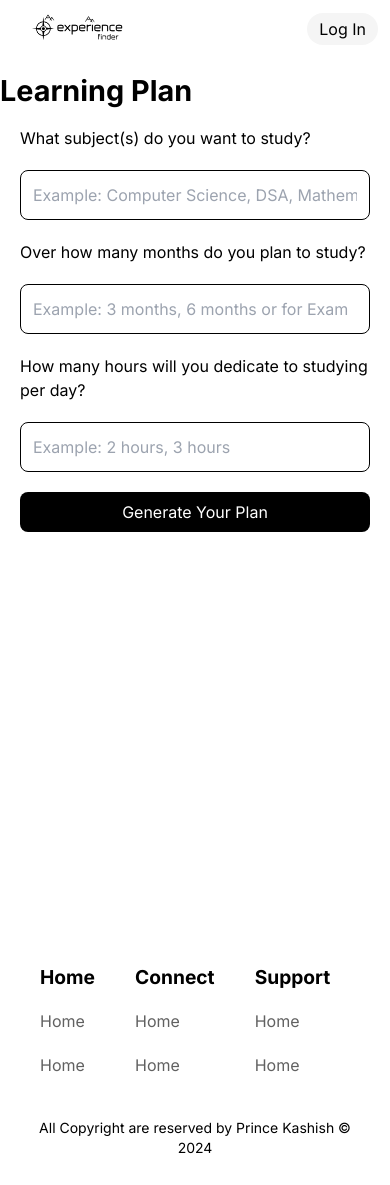
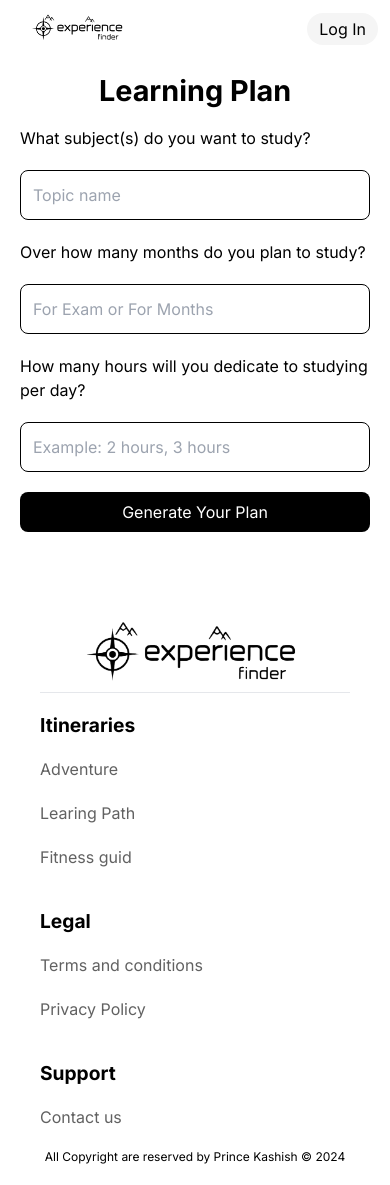
Before and after one commit to Princekashish/Experience-finder, a React (Vite) app: page /dashboard/learning in a window 390 px wide. Built offline with nearby package versions, Linux system fonts and the light colour scheme; no server answers.

Commit message:
responsive

```diff
--- a/src/components/shared/Footer/index.tsx
+++ b/src/components/shared/Footer/index.tsx
@@ -2,30 +2,30 @@ import React from "react";
 
 const Footer: React.FC = () => {
   return (
-    <div className="h-[30vh]  mt-6  p-5 flex flex-col justify-between ">
-      <div className="flex justify-between  p-5">
-        <div className="flex flex-col justify-start ">
-          <img src="/logo-black.png" alt="" className="w-[320px]" />
+    <div className="xl:h-[30vh] mt-6  p-5 flex flex-col justify-between  ">
+      <div className="flex justify-between flex-col xl:flex-row  p-5">
+        <div className="flex flex-col justify-start border-b ">
+          <img src="/logo-black.png" alt="" className="xl:w-[320px] " />
         </div>
-        <div className="flex  gap-10 mr-[10%]">
+        <div className="flex flex-col xl:flex-row gap-10 xl:mr-[10%] mt-5 xl:mt-0 ">
           <div className="text-base text-[#616161] space-y-5">
-            <h1 className="text-[1.2em] font-bold text-black">Home</h1>
-            <h1>Home</h1>
-            <h1>Home</h1>
+            <h1 className="text-[1.2em] font-bold text-black">Itineraries</h1>
+            <h1>Adventure</h1>
+            <h1>Learing Path</h1>
+            <h1>Fitness guid</h1>
           </div>
-          <div className="text-base text-[#616161] space-y-5">
-            <h1 className="text-[1.2em] font-bold text-black">Connect</h1>
-            <h1>Home</h1>
-            <h1>Home</h1>
+          <div className="text-base text-[#616161] space-y-5 ">
+            <h1 className="text-[1.2em] font-bold text-black">Legal</h1>
+            <h1>Terms and conditions</h1>
+            <h1>Privacy Policy</h1>
           </div>
           <div className="text-base text-[#616161] space-y-5">
             <h1 className="text-[1.2em] font-bold text-black">Support</h1>
-            <h1>Home</h1>
-            <h1>Home</h1>
+            <h1>Contact us</h1>
           </div>
         </div>
       </div>
-      <div className="text-center text-sm ">
+      <div className="text-center xl:text-sm text-xs ">
         <h1>All Copyright are reserved by Prince Kashish © 2024 </h1>
       </div>
     </div>
--- a/src/index.css
+++ b/src/index.css
@@ -2,3 +2,10 @@
 @tailwind base;
 @tailwind components;
 @tailwind utilities;
+
+* {
+    scrollbar-color: #8e8e8e #fff;
+    scrollbar-width: thin;
+    scroll-behavior: smooth;
+    box-sizing: border-box;
+}
--- a/src/view/AI/Need.tsx
+++ b/src/view/AI/Need.tsx
@@ -13,7 +13,7 @@ const Need: React.FC = () => {
             over others.
           </p>
         </div>
-       <div className="grid xl:grid-cols-3 grid-cols-1 gap-5  p-24 ">
+       <div className="grid xl:grid-cols-3 grid-cols-1 gap-5  xl:p-24 ">
        <div className="border h-[160px] xl:h-[180px] text-center flex justify-center items-center flex-col rounded-2xl p-5 gap-2">
             <h1 className="font-bold text-xl">AI-Powered</h1>
             <p className="text-[#616161] ">Personalized recommendations based on your preferences.</p>
--- a/src/view/AI/index.tsx
+++ b/src/view/AI/index.tsx
@@ -17,10 +17,10 @@ const AI: React.FC = () => {
               className="bg-[#DCFFA0] text-black flex flex-wrap w-60 font-bold text-[22.5px]"
             />
           </div>
-          <div className="flex flex-col  justify-center xl:items-center xl:w-full  md:justify-around md:flex-row md:p-10 md:gap-10  items-center gap-5 ">
+          <div className="flex flex-col b  justify-center xl:items-center xl:w-full  md:justify-around md:flex-row md:p-10 md:gap-10  items-center gap-5 ">
             <FlexCard
               label="Craft the perfect experience with Experience Finder. Whether you're looking to relax, get fit, explore, or learn something new, our intelligent system takes your preferences into account and presents you with the most optimal recommendations for a day well spent."
-              className="text-[#616161]  w-1/2 "
+              className="text-[#616161]  xl:w-1/2 "
             />
             <FlexCard imageUrl="/DiscoverTailored -Photoroom.png" className="xl:w-[420px]  " />
           </div>
@@ -33,7 +33,7 @@ const AI: React.FC = () => {
           <div className="flex flex-col justify-center xl:items-center xl:w-full md:justify-around md:flex-row-reverse md:p-10 md:gap-10  items-center gap-5 ">
             <FlexCard
               label="With Experience Finder, you get more than just recommendations. Our AI provides all the details you need—exact geo-coordinates, pricing, timing, and any special requirements—so you can step into the day fully prepared."
-              className="text-[#616161]   w-1/2"
+              className="text-[#616161]   xl:w-1/2"
             />
             <FlexCard imageUrl="/SeamlesslyPlanned-Photoroom.png" className="xl:w-[420px]  " />
           </div>
--- a/src/view/Expresion/index.tsx
+++ b/src/view/Expresion/index.tsx
@@ -9,14 +9,14 @@ const Expresion: React.FC = () => {
   };
 
   return (
-    <div className="flex flex-col justify-center items-center p-5 h-[80vh] gap-16 ">
+    <div className="flex flex-col justify-center items-center p-5  gap-16 font-intra ">
       <div className=" flex justify-center items-center flex-col ">
-        <h1 className="text-[3em] font-bold ">
+        <h1 className="xl:text-[3em] text-[1.5em] font-bold ">
           Diverse <span className="text-[#C8A0FF]">Experience Modes</span>
         </h1>
-        <p className="text-[#616161] text-[1.3em]"> Explore a variety of modes</p>
+        <p className="text-[#616161] text-base"> Explore a variety of modes</p>
       </div>
-      <div className="grid grid-cols-2 gap-5 md:grid-cols-none md:grid-rows-none md:flex">
+      <div className="grid grid-cols-1  gap-5 md:grid-cols-none md:grid-rows-none md:flex">
         <div
           onClick={() => navigatemood("relaxation")}
           className="cursor-pointer hover:scale-110 transform duration-300 ease-in-out h-[230px] w-[260px] rounded-xl flex justify-center items-center shadow-md bg-[url('https://images.unsplash.com/photo-1489914169085-9b54fdd8f2a2?q=80&w=2940&auto=format&fit=crop&ixlib=rb-4.0.3&ixid=M3wxMjA3fDB8MHxwaG90by1wYWdlfHx8fGVufDB8fHx8fA%3D%3D')] bg-cover bg-no-repeat bg-center"
--- a/src/view/Mood/Learning.tsx
+++ b/src/view/Mood/Learning.tsx
@@ -99,9 +99,9 @@ const Learning: React.FC = () => {
     <div>
       <>
         {/* <AuthStatus onAuthChange={handleAuth} /> */}
-        <div className="min-h-screen flex  flex-col justify-start items-start  ">
+        <div className=" flex  flex-col justify-start items-start  ">
           {dialogbox && <LoginForm onClose={() => setDialogbox(false)} />}
-          <div className=" md:text-[2em] text-start   md:w-full">
+          <div className=" md:text-[2em] xl:text-start text-center w-full   md:w-full">
             <h1 className="font-bold text-[1.8em] leading-none text-center mt-5 ">
               Learning Plan
             </h1>
@@ -116,7 +116,7 @@ const Learning: React.FC = () => {
                 <FormInput
                   type="text"
                   name="subject"
-                  placeholder="Example: Computer Science, DSA, Mathematics, Physics, Chemistry"
+                  placeholder="Topic name"
                   value={learningData.subject}
                   onChange={handleInputChange}
                   className="px-3 py-3 border-[.3px] w-full  border-black"
@@ -131,7 +131,7 @@ const Learning: React.FC = () => {
                   name="month" // Corrected name from "people" to "month"
                   value={learningData.month}
                   onChange={handleInputChange}
-                  placeholder="Example: 3 months, 6 months or for Exam"
+                  placeholder="For Exam or For Months"
                   className="px-3 py-3 border-[.3px] w-full  border-black"
                 />
               </div>
--- a/src/view/Mood/Relaxation.tsx
+++ b/src/view/Mood/Relaxation.tsx
@@ -120,16 +120,16 @@ const Relaxation: React.FC = () => {
       {/* <AuthStatus onAuthChange={handleAuth} /> */}
       <div className=" flex  flex-col justify-start items-start  ">
         {dialogbox && <LoginForm onClose={() => setDialogbox(false)} />}
-        <div className=" md:text-[2em] text-start   md:w-full flex flex-col justify-center items-center gap-3">
+        <div className=" md:text-[2em] xl:text-start   md:w-full flex flex-col justify-center items-center gap-3  w-full">
           <h1 className="font-bold text-[1.8em] leading-none text-center mt-5 ">
             Adventure
           </h1>
-          <p className="text-lg tracking-wider text-center "  >Plain you Adventure day using AI</p>
+          <p className="xl:text-lg text-sm tracking-wider text-center "  >Plain you Adventure day using AI</p>
         </div>
-        <div className="flex  md:w-full p-5 md:justify-center">
+        <div className="flex  md:w-full p-5 md:justify-center justify-center w-full">
           <form
             onSubmit={generatePlan}
-            className="flex  flex-col gap-5 md:w-3/5"
+            className="flex  flex-col gap-5 md:w-3/5   "
           >
             <div className="flex flex-col gap-5">
               <h1>Where would you like to relax?</h1>
@@ -191,7 +191,7 @@ const Relaxation: React.FC = () => {
             {/* Planning With */}
             <div className="w-full">
               <h1>Who Are You Planning With?</h1>
-              <div className="grid grid-cols-4 gap-5 p-5">
+              <div className="grid grid-cols-2 xl:grid-cols-4  gap-5 p-5">
                 {planningWithOptions.map((item, index) => (
                   <div
                     key={index}
```
Also changed, not shown: src/view/AI/Reviews.tsx (+8 -8 lines).
